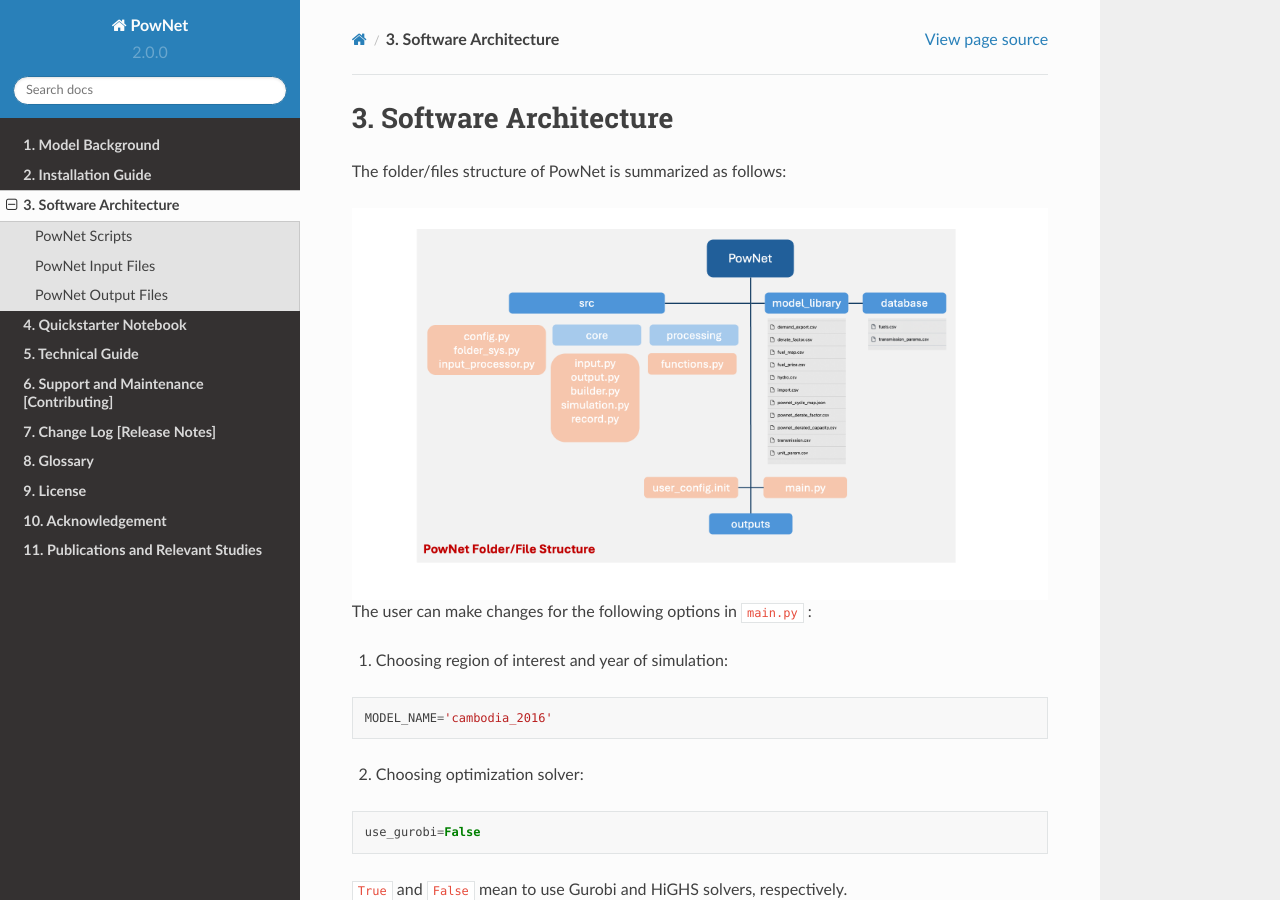
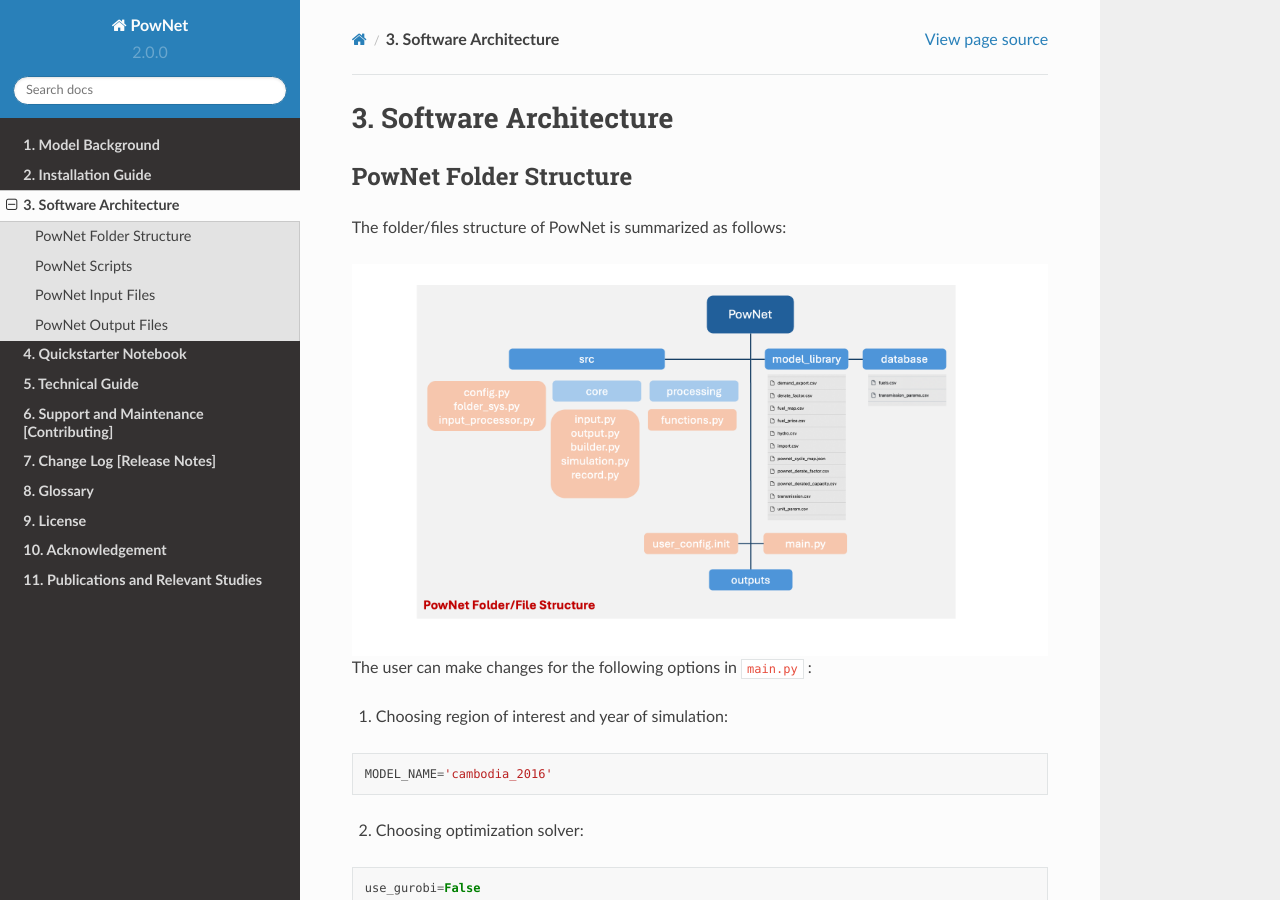
Before and after one commit to HishamEldardiry/PowNet_Documentation, a Sphinx documentation site: the page built from docs/source/pages/architecture.rst, in a window 1280 px wide and 900 px high. Built offline with Sphinx 7.4.7 and the Read the Docs theme 2.0.0, drawn with Linux system fonts in a browser that asks for light colours.

Commit message:
Update architecture.rst

```diff
--- a/docs/source/pages/architecture.rst
+++ b/docs/source/pages/architecture.rst
@@ -1,6 +1,10 @@
 
 **3. Software Architecture**
 ============================
+
+-----------------------
+PowNet Folder Structure
+-----------------------
 
 The folder/files structure of PowNet is summarized as follows:
 
```
